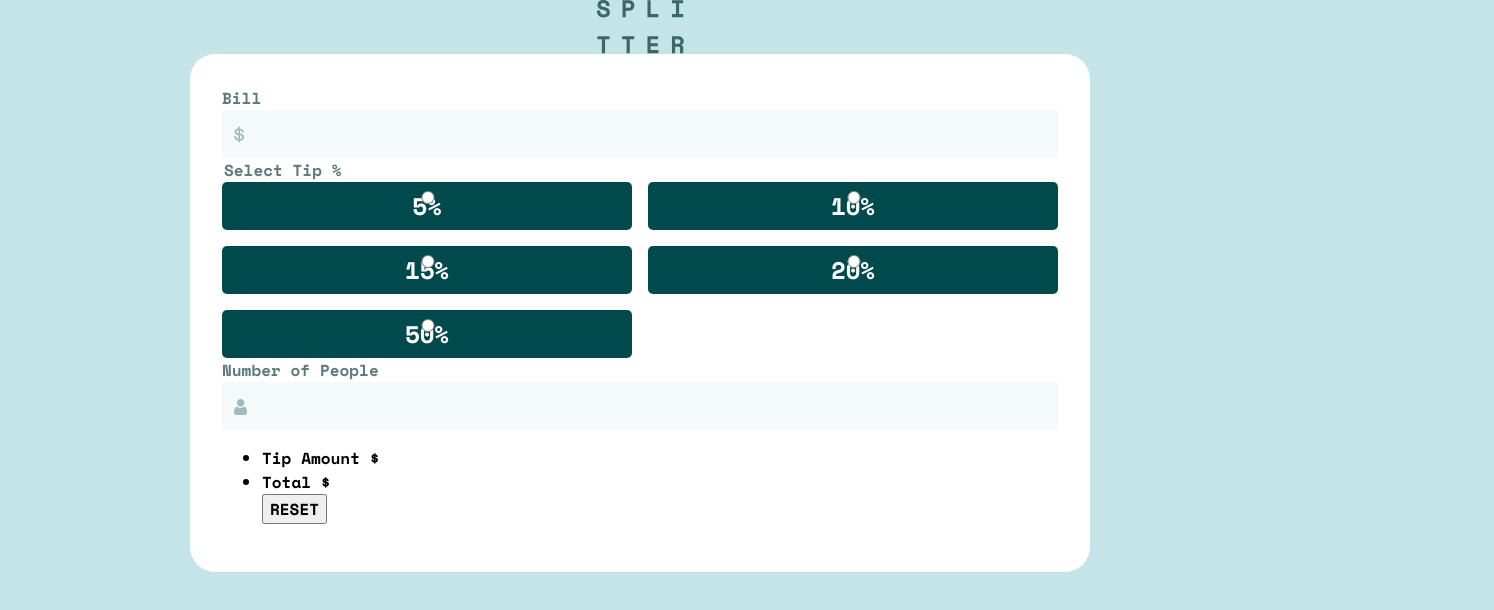
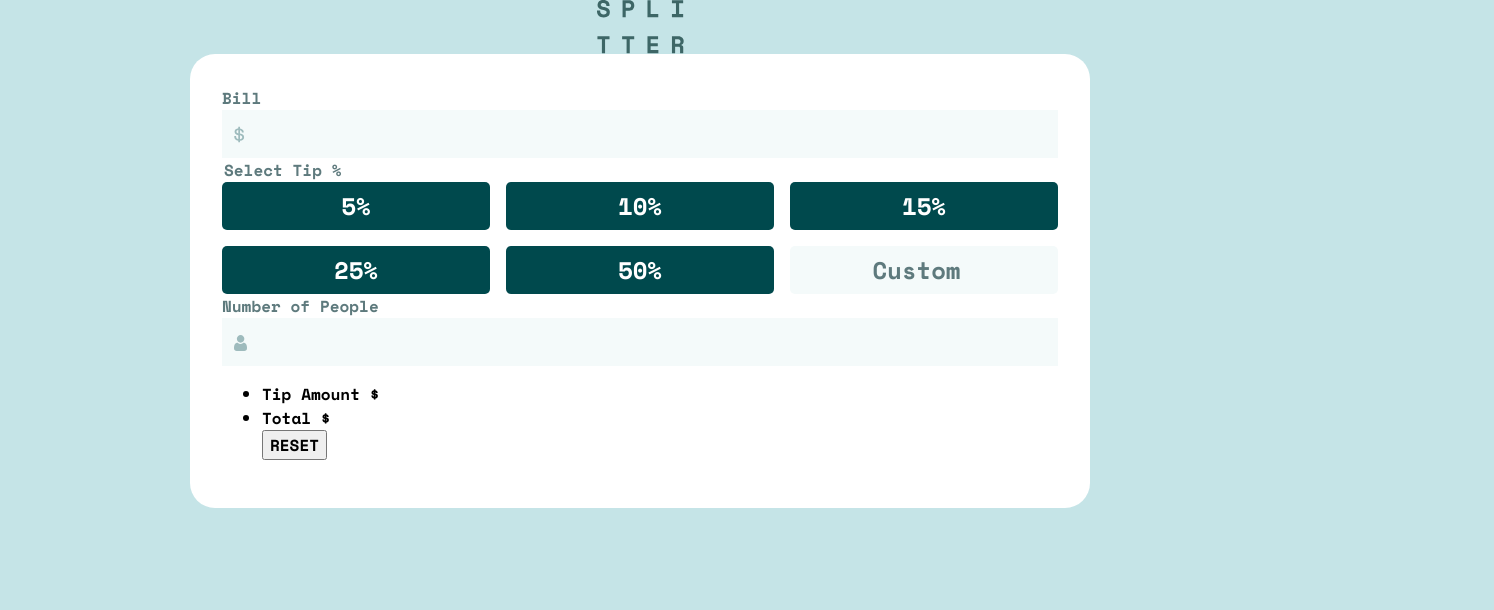
Before and after one commit to DaniilGurski/Tip-calculator, a React (Vite) app: page / in a window 1280 px wide. Shown: the top 610 px of the page, 1494 px wide, since content can reach past the window. Built offline with nearby package versions, Linux system fonts and the light colour scheme.

Commit message:
tip percentage component.

```diff
--- a/src/components/TipCalculator.jsx
+++ b/src/components/TipCalculator.jsx
@@ -1,4 +1,5 @@
 import InputField from "./InputField";
+import TipPercentage from "./TipPercentage";
 import TipResults from "./TipResults";
 
 
@@ -13,29 +14,14 @@ export default function TipCalculator() {
                 <legend className="clr-label"> Select Tip % </legend>
 
                 <ul className="tip-calculator__tip-percentages" role="listbox">
-                  <li role="option">
-                    <label htmlFor="tip-1"> 5% </label>
-                    <input type="radio" name="tip-percentage" id="tip-1" />
-                  </li>
+                  <li role="option"> <TipPercentage percentage={"5%"}/> </li>
+                  <li role="option"> <TipPercentage percentage={"10%"}/> </li>
+                  <li role="option"> <TipPercentage percentage={"15%"}/> </li>
+                  <li role="option"> <TipPercentage percentage={"25%"}/> </li>
+                  <li role="option"> <TipPercentage percentage={"50%"}/> </li>
 
-                  <li role="option">
-                    <label htmlFor="tip-2"> 10% </label>
-                    <input type="radio" name="tip-percentage" id="tip-2" />
-                  </li>
-
-                  <li role="option">
-                    <label htmlFor="tip-3"> 15% </label>
-                    <input type="radio" name="tip-percentage" id="tip-3" />
-                  </li>
-
-                  <li role="option">
-                    <label htmlFor="tip-4"> 20% </label>
-                    <input type="radio" name="tip-percentage" id="tip-4" />
-                  </li>
-
-                  <li role="option">
-                    <label htmlFor="tip-5"> 50% </label>
-                    <input type="radio" name="tip-percentage" id="tip-5" />
+                  <li data-custom-tip role="option">
+                    <input type="number" name="tip-percentage" placeholder="Custom" />
                   </li>
                 </ul>
               </fieldset>
--- /dev/null
+++ b/src/components/TipPercentage.jsx
@@ -0,0 +1,10 @@
+
+
+export default function TipPercentage({ percentage }) {
+  return (
+    <>
+        <label htmlFor={`tip-${percentage}`}> {percentage} </label>
+        <input type="radio" name="tip-percentage" id={`tip-${percentage}`} />
+    </>
+  )
+}
--- a/src/style.css
+++ b/src/style.css
@@ -188,26 +188,61 @@ body {
     grid-template-columns: repeat(2, 1fr);
     gap: 1rem;
 
+
+    /* defined tip */
     & > li {
+        position: relative;
+
+        padding: 0.375rem 0.75rem;
+        background-color: var(--tip-background, var(--clr-neutral-600));
+        color: var(--tip-color, var(--clr-neutral-100));
+
         font-size: var(--fs-300);
-        padding: 0.375rem 0.75rem;
-        background-color: var(--clr-neutral-600);
-        color: var(--clr-neutral-100);
+        text-align: center;
+
         border-radius: 5px;
-        display: flex;
-        justify-content: center;
-        cursor: pointer;
 
-
-        &:focus-within {
-            border: 3px solid white;
+        &:not([data-custom-tip]):hover,
+        &:not([data-custom-tip]):focus-within {
+            --tip-color: var(--clr-neutral-600);
+            --tip-background: var(--clr-primary-400);
         }
     }
 
 
+    /* custom tip */
+    & > li[data-custom-tip] {
+        background-color: var(--clr-neutral-200);
+        color: var(--clr-neutral-600);
+
+        &:focus-within {
+            outline: 2px solid var(--clr-primary-400);
+        }
+    }
+
+
+    /* for defined tip */
     input[type="radio"] {
         position: absolute;
+        inset: 0;
+        opacity: 0;
 
+        cursor: pointer;
+    }
+
+
+    /* for custom tip */
+    input[type="number"] {
+        all: unset;
         width: 100%;
+
+        &::placeholder {
+            color: var(--clr-neutral-500);
+        }
+    }
+
+
+    @media (width >= 40em) {
+        grid-template-columns: repeat(3, 1fr);
     }
 }
```
